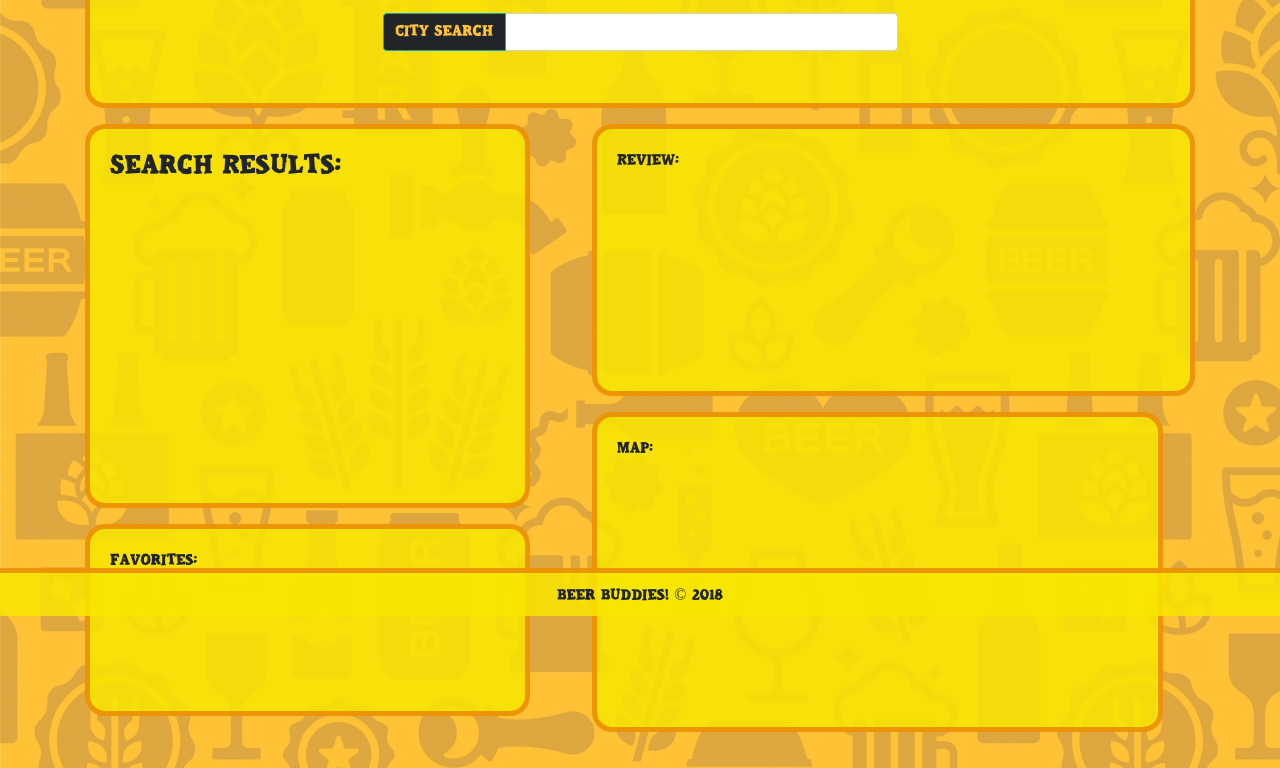
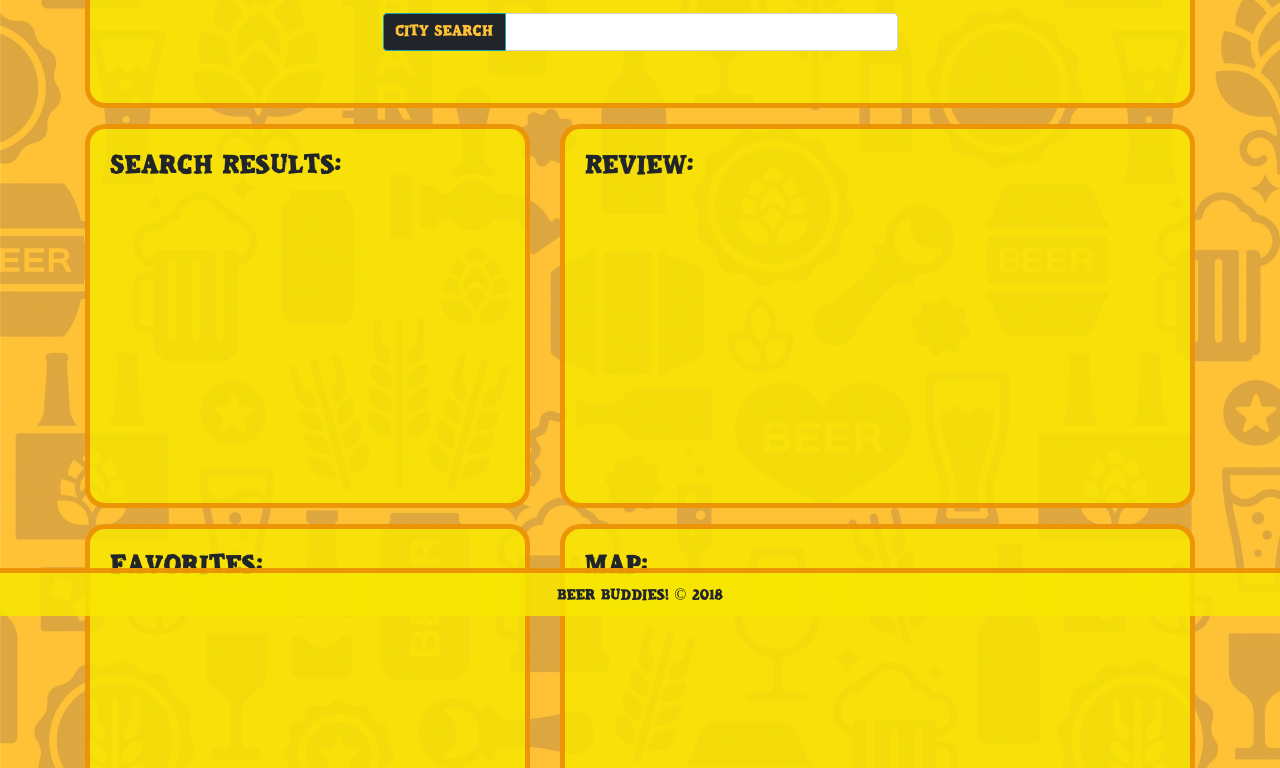
Before and after one commit to mbrennecke/Group-Project-1, a plain HTML site: page index.html in a window 1280 px wide. Shown: the part 184-952 px from the top of the page. Drawn offline with nearby package versions, Linux system fonts and the light colour scheme; some packages are replaced by stand-ins of ours.

Commit message:
finished working on bootstrap

```diff
--- a/assets/css/style.css
+++ b/assets/css/style.css
@@ -29,6 +29,7 @@ body {
 
 
 .reviews {
+    padding: 0 20px 0 20px;
     position: relative;
 	margin-left: 2rem;
     border: 5px solid rgba(236, 137, 7, 0.856);
--- a/index.html
+++ b/index.html
@@ -17,7 +17,7 @@
 	 crossorigin="anonymous">
 	<script src="https://www.gstatic.com/firebasejs/5.4.0/firebase.js"></script>
 	<link rel="stylesheet" type="text/css" media="screen" href="assets/css/style.css" />
-	<link rel="shortcut icon" type="image/x-icon" href="assets/images/favicon.png"/>
+	<link rel="shortcut icon" type="image/x-icon" href="assets/images/favicon.png" />
 
 
 </head>
@@ -25,13 +25,14 @@
 <body>
 	<div class="container">
 		<div class="jumbotron ">
-		<div >
+			<div>
 				<h1 class="display-4">Beer Bound!</h1>
 				<p class="lead">"The Only Drinking Buddy You'll Ever Need!"</p>
 			</div>
 
 			<div class="row justify-content-md-center">
 				<div class="col col-md-6">
+
 					<form>
 						<div class="input-group mb-3">
 							<div class="input-group-prepend">
@@ -40,10 +41,13 @@
 							<input type="text" class="form-control" aria-label="City search" aria-describedby="map-api" id="city" for="map-api">
 						</div>
 					</form>
+
 					<div class="alert alert-danger" role="alert" id="no-city">
 						Sorry, <span id="bad-city"></span> could not be found, please try again.
 					</div>
+
 				</div>
+
 				<ul class="bubbles">
 					<li></li>
 					<li></li>
@@ -69,7 +73,9 @@
 			</div>
 		</div>
 
+
 		<div class="row">
+			<!-- Search Results -->
 			<div class="col-md-5">
 				<div class="card card1">
 					<div class="card-body">
@@ -77,60 +83,63 @@
 						<div id="brew-list"></div>
 					</div>
 				</div>
-			<div class="card card2">
+			</div>
+			<!-- Search Results -->
+
+			<!-- Review -->
+			<div class="col-md-7">
+				<div class="row">
+					<div class="col-md-12">
+						<div class="card card1">
 							<div class="card-body">
-					Favorites:
-					<div id="favs"></div>
-				</div>
-			</div>
-		</div>
-
-		<div class="col-md-7">
-		<div class="card  reviews">
-			<div class="card-body">
-					<div class="row">
-						<div class="col-md" >
-							<div class="row">
-								<div class="col-md-6" id="review">
-									Review:
-								</div>
-								<div class="col-md-6" id="hours">
-
-								</div>
-							</div>
-
-						</div>
-					</div>
-				</div>
-			</div>
-
-			<div class="card map">
-
-				<div class="card-body">
-					Map:
-					<div class="row">
-						<div class="col-md" id="map-canvas">
-
-
+								<h3 class="card-title" id="review">Review:</h3>
+								<div id="hours"></div>
 							</div>
 						</div>
 					</div>
 				</div>
 			</div>
+			<!-- Review -->
+		</div>
+
+		<div class="row">
+			<!-- Favs -->
+			<div class="col-md-5">
+				<div class="row">
+					<div class="col-md-12">
+						<div class="card card1">
+							<div class="card-body">
+								<h3 class="card-title" id="favs">Favorites:</h3>
 							</div>
 						</div>
+					</div>
+				</div>
+			</div>
+			<!-- Favs -->
+
+			<!-- Map -->
+			<div class="col-md-7">
+				<div class="card card1">
+					<div class="card-body">
+						<h3 class="card-title">Map:</h3>
+						<div id="map-canvas"></div>
+					</div>
+				</div>
+			</div>
+			<!-- Map -->
+		</div>
+
 
 		<footer>
 
 			<div>
-
 				Beer Buddies! &copy 2018
 			</div>
 		</footer>
 
 		<script src="assets/javascript/app.js"></script>
-	<script src="https://maps.googleapis.com/maps/api/js?key=AIzaSyBPA6roP9n1wLdaIto4JBw1gCGBXCcJu4A&libraries=places"
-        async defer></script>
+		<script src="https://maps.googleapis.com/maps/api/js?key=AIzaSyBPA6roP9n1wLdaIto4JBw1gCGBXCcJu4A&libraries=places" async
+		 defer></script>
 </body>
 
 </html>
```
Lines whose indentation alone changed are shown as unchanged.
